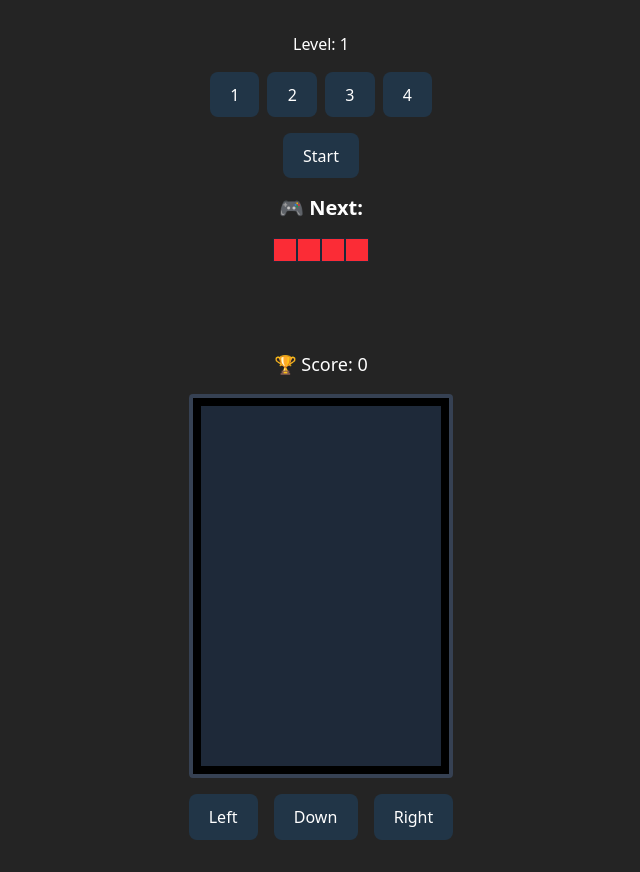
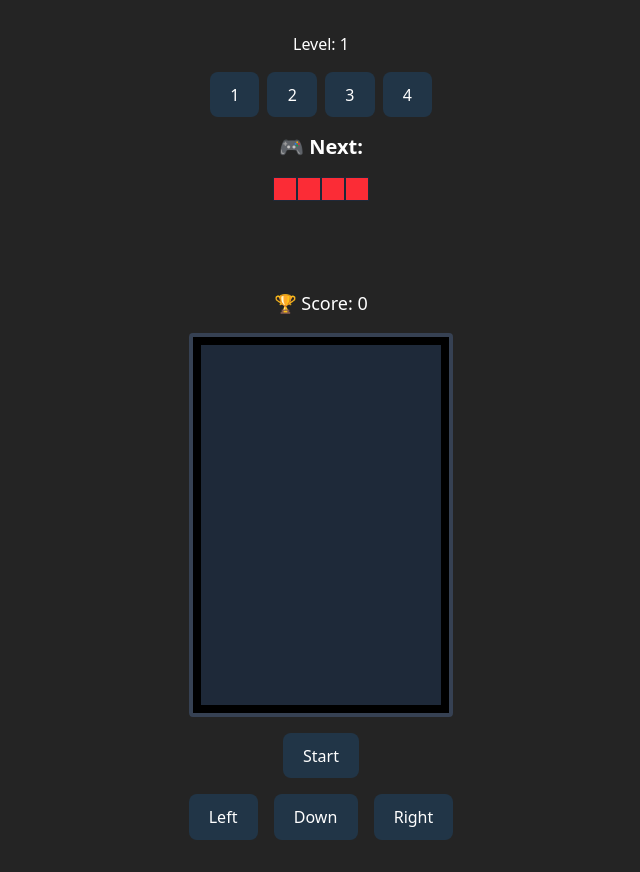
Before and after one commit to Yevhenns/tetris, a React (Vite) app: page / in a window 1280 px wide. Shown: the whole page, without its empty margins (319-959 px from the left). Built offline with nearby package versions, Linux system fonts and the light colour scheme.

Commit message:
moved start btn

```diff
--- a/src/App.tsx
+++ b/src/App.tsx
@@ -45,12 +45,7 @@ function App() {
 
   return (
     <main className="flex flex-col items-center p-8 space-y-4 min-h-screen text-white">
-      <Level
-        speedHandler={speedHandler}
-        startGameHandler={startGameHandler}
-        restartGame={restartGame}
-        isGameOver={isGameOver}
-      />
+      <Level speedHandler={speedHandler} />
       <GameInfo isGameOver={isGameOver} figure={figure} score={score} />
       <Board
         board={board}
@@ -58,6 +53,9 @@ function App() {
         filledCoords={filledCoords}
       />
       <GameControls
+        startGameHandler={startGameHandler}
+        restartGame={restartGame}
+        isGameOver={isGameOver}
         moveLeft={moveLeft}
         moveRight={moveRight}
         moveDown={moveDown}
--- a/src/components/GameControls.tsx
+++ b/src/components/GameControls.tsx
@@ -1,21 +1,34 @@
 import type { FC } from "react";
 
 interface GameControlsProps {
+  startGameHandler: () => void;
+  restartGame: () => void;
+  isGameOver: boolean;
   moveLeft: () => void;
   moveRight: () => void;
   moveDown: () => void;
 }
 
 export const GameControls: FC<GameControlsProps> = ({
+  startGameHandler,
+  restartGame,
+  isGameOver,
   moveLeft,
   moveRight,
   moveDown,
 }) => {
   return (
-    <div className="flex gap-4">
-      <button onClick={moveLeft}>Left</button>
-      <button onClick={moveDown}>Down</button>
-      <button onClick={moveRight}>Right</button>
-    </div>
+    <>
+      {isGameOver ? (
+        <button onClick={restartGame}>Restart</button>
+      ) : (
+        <button onClick={startGameHandler}>Start</button>
+      )}
+      <div className="flex gap-4">
+        <button onClick={moveLeft}>Left</button>
+        <button onClick={moveDown}>Down</button>
+        <button onClick={moveRight}>Right</button>
+      </div>
+    </>
   );
 };
--- a/src/components/Level.tsx
+++ b/src/components/Level.tsx
@@ -2,17 +2,9 @@ import { useState, type FC } from "react";
 
 interface LevelProps {
   speedHandler: (speedCount: number) => void;
-  startGameHandler: () => void;
-  restartGame: () => void;
-  isGameOver: boolean;
 }
 
-export const Level: FC<LevelProps> = ({
-  speedHandler,
-  startGameHandler,
-  restartGame,
-  isGameOver,
-}) => {
+export const Level: FC<LevelProps> = ({ speedHandler }) => {
   const [level, setLevel] = useState(1);
 
   const setLevelHandler = (speed: number, level: number) => {
@@ -53,11 +45,6 @@ export const Level: FC<LevelProps> = ({
           4
         </button>
       </div>
-      {isGameOver ? (
-        <button onClick={restartGame}>Restart</button>
-      ) : (
-        <button onClick={startGameHandler}>Start</button>
-      )}
     </>
   );
 };
```
